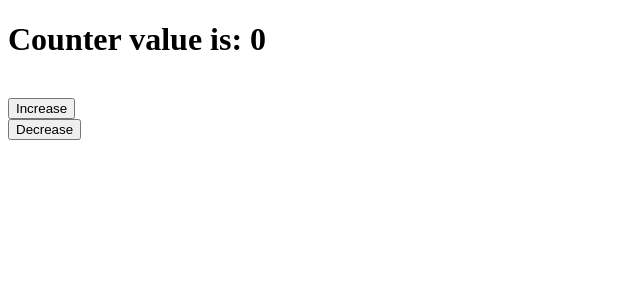
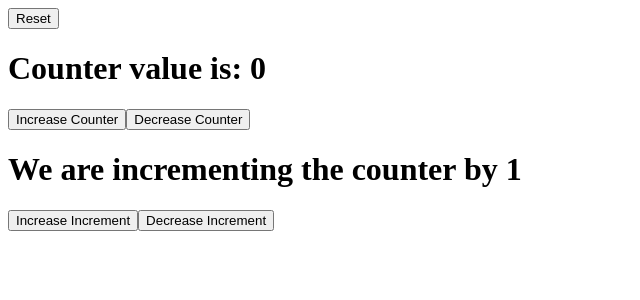
Before and after one commit to bsquidwrd/my-first-react-app, a React (Vite) app: page / in a window 1280 px wide. Shown: the top 300 px of the page, without its empty margins (0-640 px from the left). Built offline with nearby package versions, Linux system fonts and the light colour scheme.

Commit message:
React For Beginners 24

```diff
--- a/src/components/Counter.jsx
+++ b/src/components/Counter.jsx
@@ -2,22 +2,40 @@ import { useState } from "react";
 
 export default function Counter() {
   const [counter, setCounter] = useState(0);
+  const [incrementBy, setIncrementBy] = useState(1);
+
+  function resetStates() {
+    setCounter(0);
+    setIncrementBy(1);
+  }
 
   function increaseCounter() {
-    setCounter(counter + 1);
+    setCounter(counter + incrementBy);
   }
 
   function decreaseCounter() {
-    setCounter(counter - 1);
+    setCounter(counter - incrementBy);
+  }
+
+  function increaseIncrement() {
+    setIncrementBy(incrementBy + 1);
+  }
+
+  function decreaseIncrement() {
+    setIncrementBy(incrementBy - 1);
   }
 
   return (
     <div>
+      <button onClick={resetStates}>Reset</button>
+
       <h1>Counter value is: {counter}</h1>
-      <br />
-      <button onClick={increaseCounter}>Increase</button>
-      <br />
-      <button onClick={decreaseCounter}>Decrease</button>
+      <button onClick={increaseCounter}>Increase Counter</button>
+      <button onClick={decreaseCounter}>Decrease Counter</button>
+
+      <h1>We are incrementing the counter by {incrementBy}</h1>
+      <button onClick={increaseIncrement}>Increase Increment</button>
+      <button onClick={decreaseIncrement}>Decrease Increment</button>
     </div>
   );
 }
```
